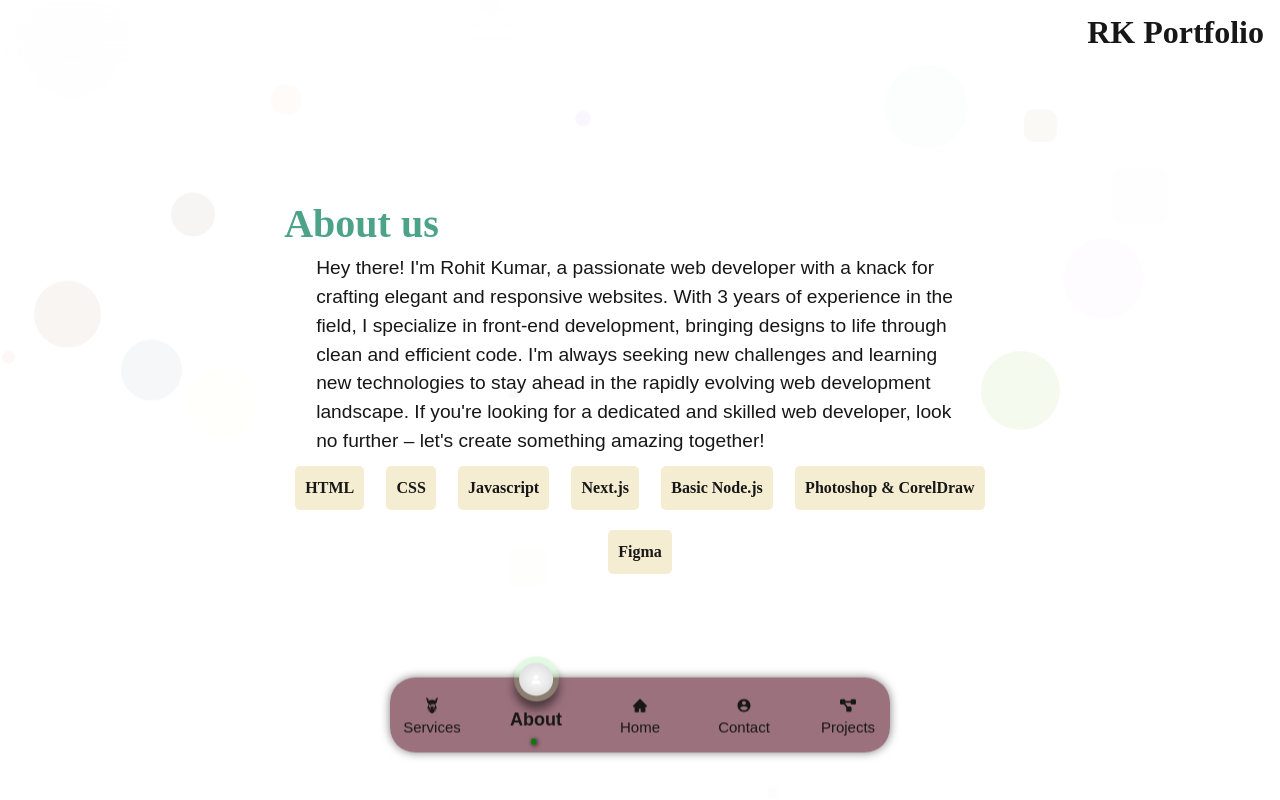
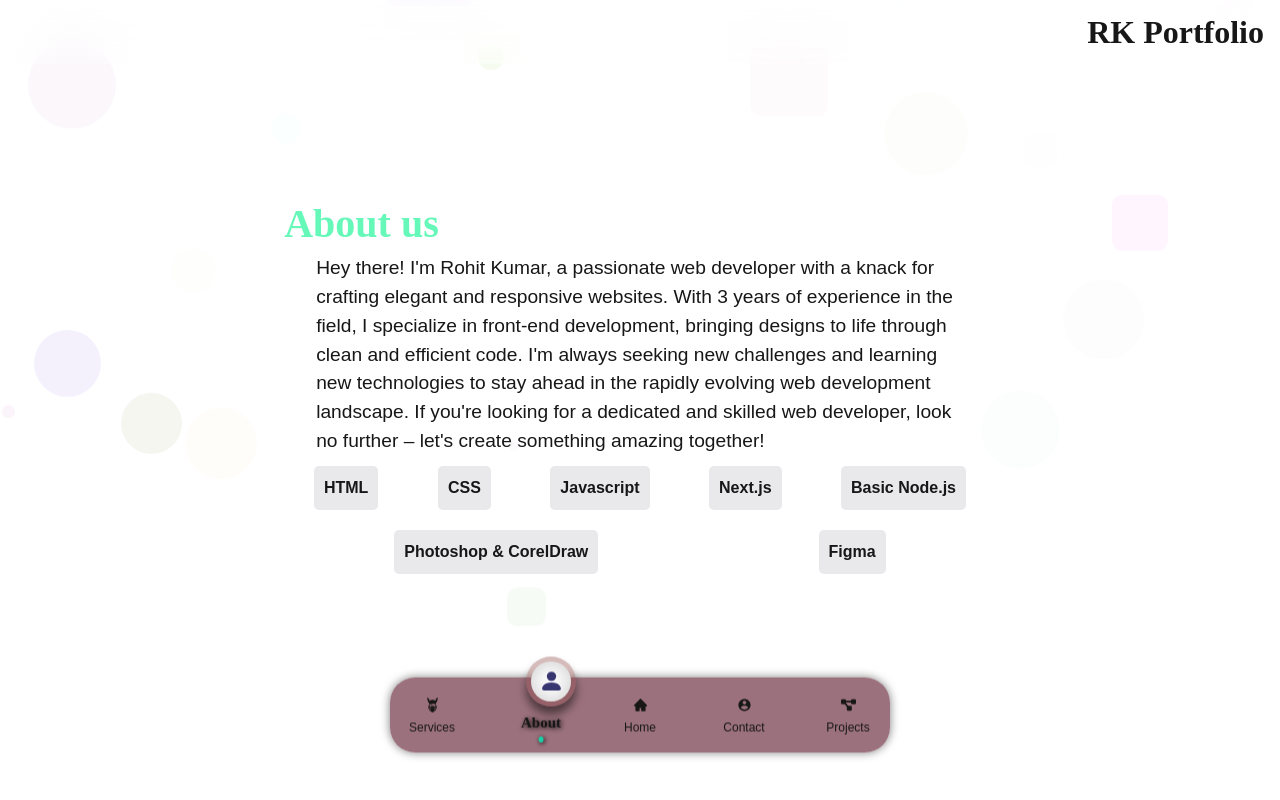
Before and after one commit to Singh8700/rk, a Next.js app: page /rk960/about in a window 1280 px wide. Shown: the top 800 px of the page. Built offline with nearby package versions, Linux system fonts and the light colour scheme.

Commit message:
add same option

```diff
--- a/src/app/about/Education.jsx
+++ b/src/app/about/Education.jsx
@@ -138,7 +138,7 @@ const Wrapper = styled.div`
 h2{
 font-size:2.5rem;
 font-weight:bold;
-font-family:'times new roman';
+font-family:papyrus;
 border-bottom:2px dotted rgba(${()=>Math.random() * 255},${()=>Math.random() * 255},${()=>Math.random() * 255},0.8);
 color:rgba(${()=>Math.random() * 255},${()=>Math.random() * 255},${()=>Math.random() * 255},0.8);
 }
@@ -177,7 +177,7 @@ z-index:99;
 .itemYear{
 font-size:0.8rem;
 font-weight:bold;
-font-family:'times new roman';
+font-family:papyrus;
 color:#fff;
 margin:0.5rem;
 background:rgba(${()=>Math.random() * 255},${()=>Math.random() * 255},${()=>Math.random() * 255},0.8);
@@ -187,10 +187,10 @@ text-shadow: 1px 1px 0px rgba(0, 0, 0, 0.8);
 
 }
 h4{
-font-size:1.8rem;
+font-size:1.3rem;
 line-height:2rem;
 font-weight:bold;
-font-family:'times new roman';
+font-family:papyrus;
 color:#fff;
 padding:5px;
 position: relative;
--- a/src/app/about/aboutPage.jsx
+++ b/src/app/about/aboutPage.jsx
@@ -34,19 +34,19 @@ const page = () => {
       initial={{opacity:0,scale:0.2}}
       whileInView={{opacity:1,scale:1}}
       animate={{opacity:1,scale:1}}
-      transition={{duration:1}}>
+      transition={{duration:0.005}}>
       <ContantSection>
-        <motion.h2
+        <motion.h1
           initial={{ opacity: 0 }}
           animate={{ opacity: 1 }}
-          transition={{ duration: 1 }}
+          transition={{ duration: 0.005 }}
         >
           About us
-        </motion.h2>
+        </motion.h1>
         <motion.p
           initial={{ opacity: 0 }}
           animate={{ opacity: 1 }}
-          transition={{ duration: 1 }}
+          transition={{ duration: 0.005 }}
         >
           Hey there! I'm Rohit Kumar, a passionate web developer with a knack for crafting elegant and responsive websites. With 3 years of experience in the field, I specialize in front-end development, bringing designs to life through clean and efficient code. I'm always seeking new challenges and learning new technologies to stay ahead in the rapidly evolving web development landscape. If you're looking for a dedicated and skilled web developer, look no further – let's create something amazing together!
         </motion.p>
@@ -55,7 +55,7 @@ const page = () => {
             className="skillContainer"
             initial={{ opacity: 0 }}
             animate={{ opacity: 1 }}
-            transition={{ duration: 1 }}
+            transition={{ duration: 0.005 }}
           >
             {skills.map((skill, index) => (
               <motion.div
@@ -65,7 +65,7 @@ const page = () => {
                 <motion.h3
                   initial={{ opacity: 0 ,y:-100}}
                   animate={{opacity:1,y:0}}
-                  transition={{ duration: 1 , delay: index * 0.3 }}
+                  transition={{ duration: 0.001 , delay: index * 0.003 }}
                   whileInView={{opacity:1,y:0}}
                 >
                   {skill.skill}
@@ -107,12 +107,10 @@ const ContantSection = styled.div`
   box-shadow:2px 5px 10px 0px rgba(255,255,255,0.75), inset 0px 0px 0px 1px rgba(255,255,255,0.75);
   -webkit-box-shadow:2px 5px 10px 0px rgba(255,255,255,0.75), inset 0px 0px 0px 1px rgba(255,255,255,0.75);
   -moz-box-shadow:2px 5px 10px 0px rgba(255,255,255,0.75), inset 0px 0px 0px 1px rgba(255,255,255,0.75);
-  h2{
+  h1{
     font-size:2.5rem;
     color:rgba(${()=>Math.random() * 255},${()=>Math.random() * 255},${()=>Math.random() * 255},0.8);
     font-weight:bold;
-
-    font-family:'times new roman';
   }
   p{
     padding:0rem 2rem 0;
@@ -161,7 +159,7 @@ display:flex;
   padding:10px;
   border-radius:5px;
   font-weight:bold;
-  font-family:'times new roman';
+
  }
  }
 }
--- a/src/app/contact/contact.jsx
+++ b/src/app/contact/contact.jsx
@@ -20,7 +20,7 @@ const Card = styled(motion.div)`
   position:relative;
   z-index:1;
   transition: 0.3s;
-
+font-family:papyrus;
   &:hover {
     transform: scale(1.05);
   }
@@ -30,7 +30,7 @@ const Title = styled.h1`
   font-size: 1.8rem;
   color: #ffcc70;
   font-weight: bold;
-  font-family:'times new roman';
+  font-family:papyrus;
   text-transform: uppercase;
 `;
 
@@ -39,6 +39,7 @@ const Tagline = styled.p`
   font-style: italic;
   color: #f8f9fa;
   max-width: 90%;
+font-family:"Poppins";
 `;
 
 const SocialMediaCard = styled.div`
--- a/src/app/footer/page.jsx
+++ b/src/app/footer/page.jsx
@@ -5,6 +5,7 @@ import styled from "styled-components";
 import { motion } from "framer-motion";
 import { FaHeart, FaCoffee } from "react-icons/fa";
 import Link from "next/link";
+import {usePathname } from 'next/navigation';
 
 const FooterContainer = styled(motion.footer)`
   width: 100%;
@@ -47,6 +48,7 @@ const SectionTitle = styled.h2`
   margin-bottom: 15px;
   font-size:1.5rem;
   color: rgb(${()=>  Math.random() * 255},${()=>  Math.random() * 255},${()=>  Math.random() * 255});
+font-family:papyrus;
 `;
 
 const SectionItem = styled.h2`
@@ -54,6 +56,7 @@ const SectionItem = styled.h2`
   color: #f8f9fa;
   cursor:pointer;
   transition:all 0.3s ease-in-out;
+  font-family:papyrus;
   &:hover{
     color: #ffcc70;
   }
@@ -77,6 +80,7 @@ const FooterText = styled.h1`
   color: #f8f9fa;
   font-size:0.7rem;
   break-word:break-all;
+font-family:"Poppins";
 `;
 
 const IconContainer = styled.span`
@@ -85,6 +89,7 @@ const IconContainer = styled.span`
 `;
 
 const FooterPage = () => {
+  const pathname = usePathname()
   return (
     <FooterContainer
       initial={{ opacity: 0 }}
@@ -105,11 +110,13 @@ const FooterPage = () => {
         </Section>
         <Section>
           <SectionTitle>Services</SectionTitle>
-          <SectionItem><Link href="#web">Web Development</Link></SectionItem>
-          <SectionItem><Link href="#social">Social Media Ads Campaigns</Link></SectionItem>
-          <SectionItem><Link href="#fb">Facebook & Instagram Management</Link></SectionItem>
-          <SectionItem><Link href="#excel">Excel Data Management</Link></SectionItem>
-          <SectionItem><Link href="#email">Email Scraping</Link></SectionItem>
+          <SectionItem><Link href={pathname === "/services" ? "#excelDataManagement" : "/services#excelDataManagement"}>Excel Data Management</Link></SectionItem>
+          <SectionItem><Link href={pathname === "/services" ? "#emailScraping" : "/services#emailScraping"}>Email Scraping</Link></SectionItem>
+          <SectionItem><Link href={pathname ===  "/services" ? "#socialMediaAdsCampaigns" : "/services#socialMediaAdsCampaigns"}>Social Media Ads Campaigns</Link></SectionItem>
+          <SectionItem><Link href={pathname === "/services" ? "#fbManagement" : "/services#fbManagement"}>Fb & Instagram Management</Link></SectionItem>
+          <SectionItem><Link href={pathname === "/services" ? "#webDesign" : "/services#webDesign"}>Web Design</Link></SectionItem>
+          <SectionItem><Link href={pathname === "/services" ? "#webDevelopment" : "/services#webDevelopment"}>Web Development</Link></SectionItem>
+
         </Section>
         <Section>
           <SectionTitle>Contact Info</SectionTitle>
--- a/src/app/globals.css
+++ b/src/app/globals.css
@@ -26,4 +26,9 @@ html,body {
   flex-wrap: wrap;
   scroll-behavior: smooth;
   text-shadow: none;
+
 }
+
+html > * h1,body > * h1{
+  font-family: papyrus;
+}
--- a/src/app/navBar/page.jsx
+++ b/src/app/navBar/page.jsx
@@ -75,7 +75,7 @@ const NavSection = styled.nav`
     color: #fff;
     box-shadow: 0 0 10px rgba(0, 0, 0, 0.5);
     @media(max-width:780px){
-    width:400px;
+    width:360px;
     padding: 0 10px;
     }
 `
@@ -91,7 +91,7 @@ const Li = styled.li`
     display: flex;
     justify-content: center;
     align-items: center;
-    width: 18%;
+    width: 15%;
     // background: red;
     position: relative;
     // overflow-x: hidden;
@@ -110,7 +110,7 @@ const Li = styled.li`
 //     }`
 
 const StyleLink = styled(Link)`
-        width: 100%;
+        width: 80%;
         position: relative;
         z-index: 99;
         bottom: 0;
@@ -120,8 +120,8 @@ const StyleLink = styled(Link)`
         flex-direction: column;
         margin: auto;
         .icon {
-            width: 30px;
-            height: 30px;
+            width: 35px;
+            height: 35px;
             border-radius: 50%;
             color: var(--foreground);
             text-align: center;
@@ -136,13 +136,16 @@ const StyleLink = styled(Link)`
             svg {
                 position: relative;
                 z-index: 2;
+                font-size:15px;
+                transition:all linear 0.2s;
+
             }
 
             &::after {
                 content: "";
                 position: absolute;
-                width: 75%;
-                height: 75%;
+                width: 80%;
+                height: 80%;
                 top: 50%;
                 left: 50%;
                 opacity: 0;
@@ -156,8 +159,8 @@ const StyleLink = styled(Link)`
         }
 
         .active {
-            width: 45px;
-            height: 45px;
+            width: 50px;
+            height: 50px;
             color: var(--background);
             opacity: 1;
             background: rgba(${()=>  Math.random() * 255},${()=>  Math.random() * 255},${()=>  Math.random() * 255},${()=>  Math.random() * 0.9});
@@ -171,10 +174,16 @@ const StyleLink = styled(Link)`
             overflow: hidden;
             position: relative;
             z-index: 9;
+            left:50%;
             box-shadow: 0 8px 10px rgba(0, 0, 0, 0.5);
-            transform: translate(0px, -30px);
+            transform: translate(-30%, -30px);
+            text-shadow:1px 1px 5px #000;
             transition: transform 0.3s linear;
+            svg{
+            font-size:25px;
+            color:rgba(${()=>Math.random() * 150},${()=>Math.random() * 150},${()=>Math.random() * 150},0.8);
 
+            }
             &::after {
                 opacity: 1;
             }
@@ -189,7 +198,7 @@ const StyleLink = styled(Link)`
             text-align: center;
             margin-top: -15px;
             transform: translate(0px, 20px);
-            font-size: 15px;
+            font-size: 12px;
             &::after {
                 content: "";
                 position: absolute;
@@ -209,9 +218,11 @@ const StyleLink = styled(Link)`
             transform: translate(0px, -10px);
             position: relative;
             font-weight: 700;
-            font-size: 18px;
+            font-size: 15px;
             transition: all 0.3s ease-in-out;
-
+            text-shadow:1px 1px 5px #000;
+            font-family:Papyrus;
+            padding-left:10px;
             &::after {
                 content: "";
                 position: absolute;
@@ -219,11 +230,11 @@ const StyleLink = styled(Link)`
                 height: 6px;
                 bottom: -40%;
                 border-radius: 50%;
-                background: green;
+                background: rgb(${()=>Math.random() * 255},${()=>Math.random() * 255},${()=>Math.random() * 255});
                 z-index: 0;
-                left: 40%;
+                left: 50%;
                 box-shadow: 1px 1px 5px rgba(0, 0, 0, 1);
-                transform: scale(1);
+                transform: scale(1) translate(50%, 0px);
                 transition: transform 0.3s ease-in-out;
             }
         }
--- a/src/app/page.jsx
+++ b/src/app/page.jsx
@@ -135,14 +135,18 @@ align-items:flex-start;
   font-family:'time-new-roman';
   span{
     font-weight:bold;
+    font-family:papyrus;
      color:rgb(${()=>Math.random() * 255},${()=>Math.random() * 255},${()=>Math.random() * 255});
   }
   }
   p{
-    padding:0rem 2rem 0;
+    padding:1rem 2rem 0 0;
     font-size:1.2rem;
   span{
   font-weight:bold;
+  font-size:1.2rem;
+  line-height:-1;
+  font-family:papyrus;
     color:rgba(${()=>Math.random() * 255},${()=>Math.random() * 255},${()=>Math.random() * 255});
   }
   }
@@ -155,6 +159,7 @@ align-items:flex-start;
     border-radius:5px;
     font-weight:bold;
     margin:1rem 0rem 0rem 10rem;
+    font-family:papyrus;
     transition: all 0.3s ease;
     span{
     font-weight:bold;
--- a/src/app/projects/ProjectShow.jsx
+++ b/src/app/projects/ProjectShow.jsx
@@ -6,6 +6,7 @@ const Container = styled.div`
   padding: 40px;
   margin-bottom: 10%;
   overflow-x: hidden;
+font-family:papyrus;
   @media (max-width: 990px) {
       margin-bottom: 18%;
   }
@@ -20,7 +21,6 @@ const Title = styled.h2`
   margin-bottom: 30px;
   color: rgba(${() => Math.random() * 180}, ${() => Math.random() * 180}, ${() => Math.random() * 180},0.9);
 font-weight:bold;
-font-family:'times new roman';
   @media (max-width: 768px) {
     font-size: 2rem;
   }
@@ -101,7 +101,7 @@ const Description = styled.p`
   font-size: 1rem;
   color: #666;
   line-height: 1.5;
-
+font-family:'Poppins';
   @media (max-width: 768px) {
     font-size: 0.9rem;
   }
@@ -215,7 +215,7 @@ export default function ProjectShowcase(props) {
             <motion.div  key={project.id}
             initial={{ opacity: 0, x: -50 }}
             whileInView={{ opacity: 1, x: 0 }}
-            transition={{ duration: 0.5}}
+            transition={{ duration: 0.001}}
             >
               <Card key={project.id}>
               <IframeWrapper>
@@ -236,7 +236,7 @@ export default function ProjectShowcase(props) {
             <motion.div  key={project.id}
             initial={{ opacity: 0, x: -50 }}
             whileInView={{ opacity: 1, x: 0 }}
-            transition={{ duration: 0.5}}
+            transition={{ duration: 0.001}}
             >
             <Card key={project.id}>
               <IframeWrapper>
--- a/src/app/projects/posterPost.jsx
+++ b/src/app/projects/posterPost.jsx
@@ -13,6 +13,7 @@ flex-direction:column;
 flex-wrap:wrap;
   margin-bottom: 10%;
   overflow-x: hidden;
+  font-family:papyrus;
   @media (max-width: 990px) {
       margin-bottom: 18%;
   }
@@ -27,7 +28,7 @@ const Title = styled.h2`
   margin-bottom: 30px;
   color: rgba(${() => Math.random() * 200}, ${() => Math.random() * 200}, ${() => Math.random() * 200},0.9);
 font-weight:bold;
-font-family:'times new roman';
+
   @media (max-width: 768px) {
     font-size: 2rem;
   }
@@ -116,7 +117,7 @@ const Description = styled.p`
   font-size: 1rem;
   color: #666;
   line-height: 1.5;
-
+font-family:'Poppins';
   @media (max-width: 768px) {
     font-size: 0.9rem;
   }
--- a/src/app/services/page.jsx
+++ b/src/app/services/page.jsx
@@ -1,7 +1,7 @@
 import Services from "./service"; // This can be a client component
 
 export const metadata = {
-  title: "Services Page | Front-End Web Developer",
+  title: "My Services| Front-End Web Developer",
   description:
     "Hey there! I'm Rohit, a passionate web developer specializing in front-end development...",
   keywords: [
@@ -18,7 +18,7 @@ export const metadata = {
   authors: [{ name: "Rohit Kumar" }],
   creator: "Rohit Kumar",
   openGraph: {
-    title: "Services Page | Front-End Web Developer",
+    title: "My Services | Front-End Web Developer",
     description:
       "Passionate web developer with expertise in front-end technologies. Let's collaborate to bring your vision to life!",
     url: "https://rk9600.github.io/rk960/",
--- a/src/app/services/service.jsx
+++ b/src/app/services/service.jsx
@@ -15,7 +15,7 @@ const ServicesContainer = styled(motion.div)`
   flex-direction: column;
   align-items: center;
   padding: 80px 20px;
-  font-family: 'Poppins';
+  font-family: papyrus;
 `;
 
 const Title = styled.h1`
@@ -63,6 +63,7 @@ const ServiceDesc = styled.p`
   font-size: 0.9rem;
   color: #d1d1d1;
   margin-bottom: 10px;
+  font-family:'Poppins';
 `;
 
 const WhatsappLink = styled.a`
@@ -82,23 +83,23 @@ const WhatsappLink = styled.a`
 
 const servicesData = [
   { icon: <FaLaptopCode />, title: "Web Design", desc: "Stand out online with stunning, high-converting web designs tailored for success!", link: "https://wa.me/918700750589",
-  showCase:"web"
+  showCase:"webDesign"
    },
   { icon: <FaBullhorn />, title: "Social Media Ads Campaigns", desc: "Maximize your reach with powerful, data-driven social media ad strategies!", link: "https://wa.me/918700750589",
-  showCase:"social"
+  showCase:"socialMediaAdsCampaigns"
    },
   { icon: <FaChartLine />, title: "Facebook & Instagram Management", desc: "Dominate social media with engaging content and strategic growth management!", link: "https://wa.me/918700750589",
-    showCase:"fb"
+    showCase:"fb Management"
    },
   { icon: <FaDatabase />, title: "Web Development", desc: "Transform ideas into high-performance, feature-rich web applications!", link: "https://wa.me/918700750589",
-    showCase:"web"
+    showCase:"webDevelopment"
    },
   { icon: <FaEnvelopeOpenText />, title: "E-mail Scraping", desc: "Unlock potential leads with precision-targeted email data extraction!", link: "https://wa.me/918700750589",
-    showCase:"email"
+    showCase:"emailScraping"
 
    },
   { icon: <FaFileExcel />, title: "Excel Data Management", desc: "Optimize your workflow with structured, automated Excel data solutions!", link: "https://wa.me/918700750589",
-    showCase:"excel"
+    showCase:"excelDataManagement"
 
    }
 ];
```
